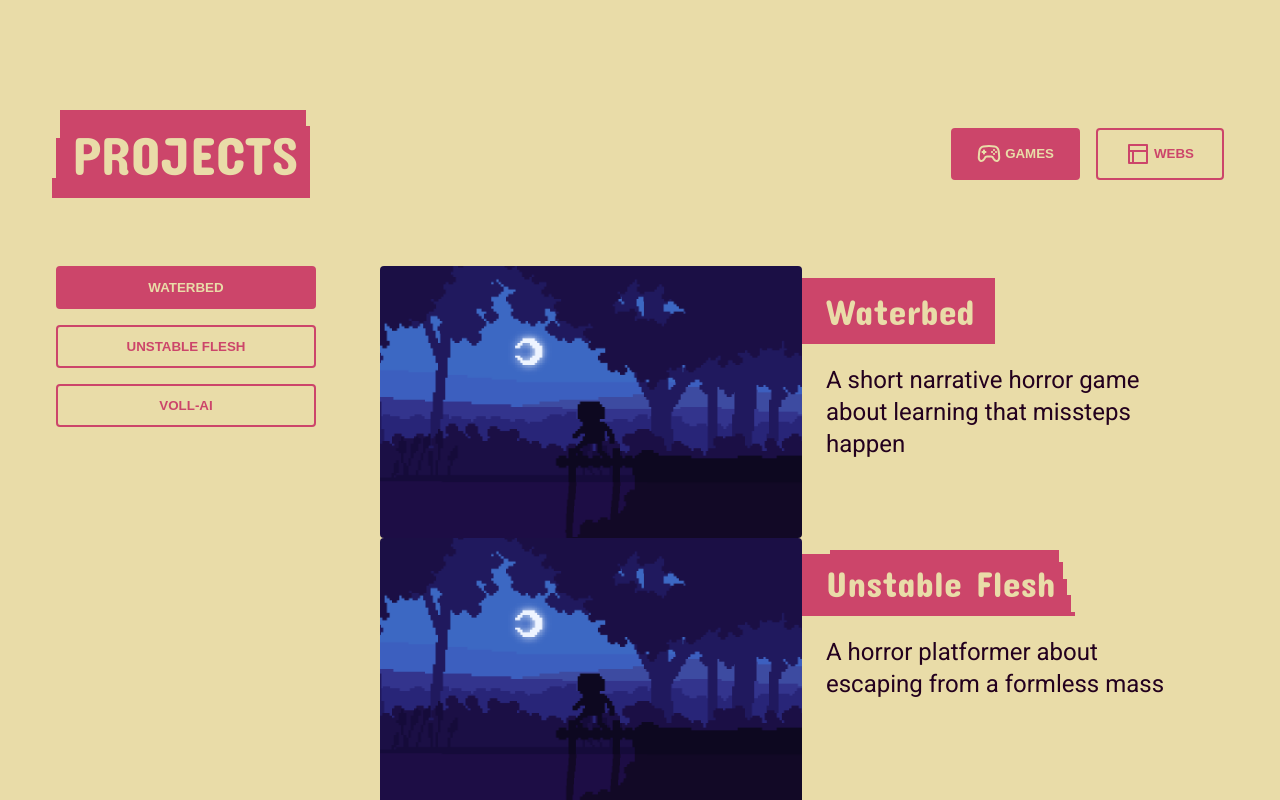
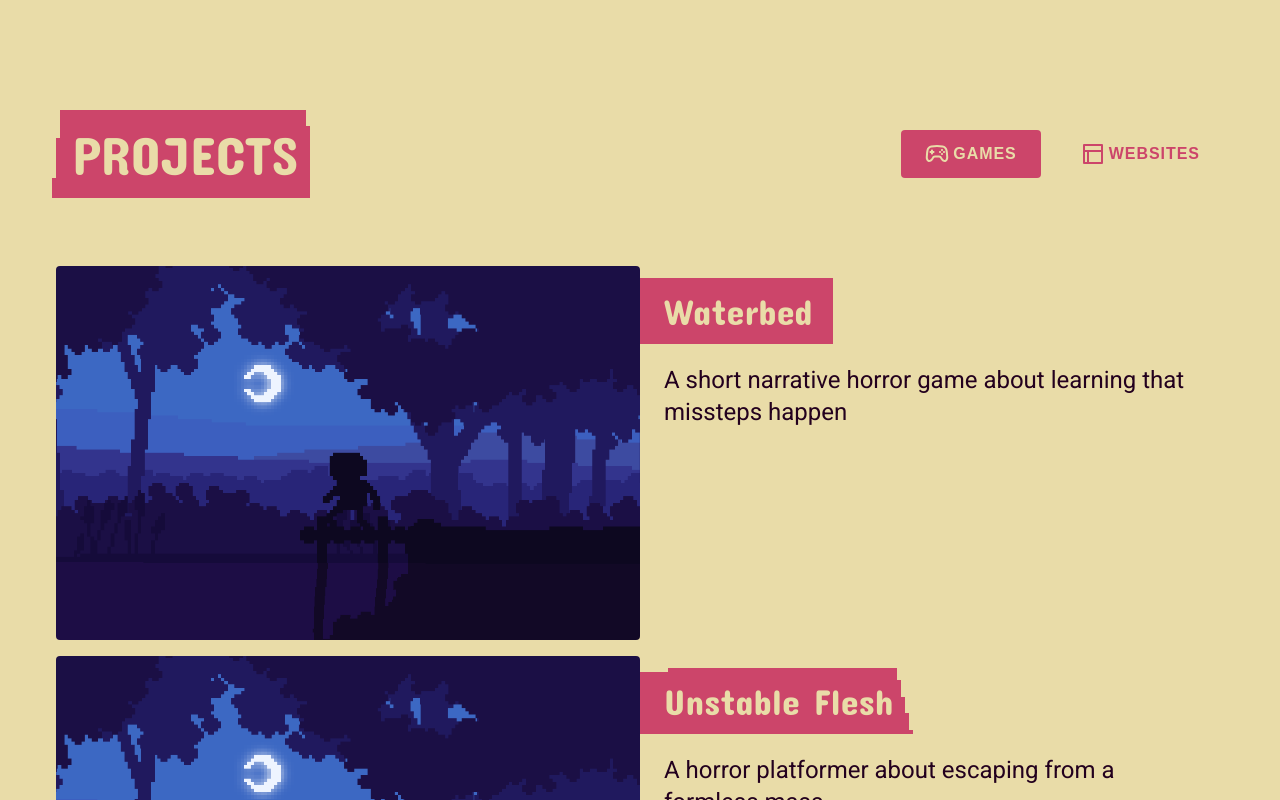
Before and after one commit to TanelMarran/portfolio, a Vue app: page / in a window 1280 px wide. Shown: the part 2480-3280 px from the top of the page. Built offline with nearby package versions, Linux system fonts and the light colour scheme.

Commit message:
[main] adds toggle animation to Projects.vue

```diff
--- a/src/assets/json/experience.json
+++ b/src/assets/json/experience.json
@@ -23,7 +23,7 @@
       ]
     },
     {
-      "name": "Webs",
+      "name": "Websites",
       "icon": "website",
       "items": [
         {
--- a/src/components/Button.vue
+++ b/src/components/Button.vue
@@ -13,9 +13,13 @@
   display: flex;
   align-items: center;
   justify-content: center;
-  border: 2px solid $color-brand-01;
+  //border: 2px solid $color-brand-01;
+  border: none;
   padding: 12px 24px;
   color: $color-brand-01;
+  font-size: 16px;
+  line-height: 20px;
+  letter-spacing: .06em;
   min-width: 128px;
   background: none;
   cursor: pointer;
--- a/src/components/Project.vue
+++ b/src/components/Project.vue
@@ -26,6 +26,7 @@ export interface ProjectProps {
   title: string,
   text: string,
   image?: string,
+  renderTrigger?: boolean,
 }
 
 const getImageUrl = (name) =>  {
@@ -35,13 +36,13 @@ const getImageUrl = (name) =>  {
 const props = withDefaults(defineProps<ProjectProps>(), {
   title: ''
 })
+
 </script>
 
 <style lang="scss">
 .project {
   display: flex;
   border: 8px;
-
 }
 
 .project__head {
--- a/src/components/Projects.vue
+++ b/src/components/Projects.vue
@@ -19,28 +19,16 @@
       </div>
     </div>
     <div class="projects__body">
-      <div class="projects__lists">
-        <template v-for="(group, index) in data.groups" :key="index">
-          <div v-show="activeGroup.name === group.name" class="projects__list">
-            <Button
-                @click="activeProject = itemIndex"
-                type="button"
-                v-for="(item, itemIndex) in group.items"
-                :key="itemIndex"
-                class="projects__list-item"
-                :class="activeProject === itemIndex && 'is-active'"
-            >
-              {{ item.title }}
-            </Button>
-          </div>
-        </template>
-      </div>
       <div class="projects__display">
-        <template v-for="(group, index) in data.groups" :key="index">
-          <template v-for="(project, projectIndex) in group.items" :key="projectIndex">
-            <Project v-show="activeGroup.name === group.name" v-bind="project"/>
+          <template v-for="(group, index) in data.groups" :key="index">
+            <Transition name="list" :duration="900">
+              <div v-show="activeGroup.name === group.name" class="projects__list">
+                <template v-for="(project, projectIndex) in group.items" :key="projectIndex">
+                    <Project v-bind="project"/>
+                </template>
+              </div>
+            </Transition>
           </template>
-        </template>
       </div>
     </div>
   </div>
@@ -68,6 +56,33 @@ const changeGroup = (newGroup) => {
 </script>
 
 <style lang="scss">
+@keyframes projects-in {
+  from {
+    opacity: 0;
+  }
+
+  40% {
+    opacity: 0;
+  }
+
+  100% {
+    opacity: 1;
+  }
+}
+
+@keyframes projects-out {
+  0% {
+    opacity: 1;
+  }
+
+  60% {
+    opacity: 0;
+  }
+
+  to {
+    opacity: 0;
+  }
+}
 
 .projects {
   margin: 128px 0;
@@ -88,6 +103,17 @@ const changeGroup = (newGroup) => {
   display: flex;
   flex-direction: column;
   gap: 16px;
+
+  &.list-enter-active {
+    animation: projects-in 1000ms;
+  }
+
+  &.list-leave-active {
+    animation: projects-out 1000ms;
+    position: absolute;
+    left: 0;
+    right: 0;
+  }
 }
 
 .projects__body {
@@ -101,10 +127,9 @@ const changeGroup = (newGroup) => {
 }
 
 .projects__display {
+  position: relative;
   display: flex;
+  gap: 32px;
   flex-direction: column;
-
-  flex: 1 1 75%;
-  padding-left: 32px;
 }
 </style>
--- a/src/components/WiggleBackground.vue
+++ b/src/components/WiggleBackground.vue
@@ -6,7 +6,7 @@
 
 <script setup lang="ts">
 import * as THREE from 'three'
-import {onMounted, Ref, ref} from 'vue'
+import {defineExpose, onMounted, Ref, ref} from 'vue'
 
 const renderer: Ref<THREE.WebGLRenderer> = ref(null)
 
@@ -31,7 +31,6 @@ const createPlane = (): THREE.Mesh => {
   return new THREE.Mesh(shapeGeometry, material)
 }
 
-onMounted(() => {
 const scene = new THREE.Scene()
 const camera = new THREE.OrthographicCamera()
 
@@ -48,12 +47,7 @@ onMounted(() => {
 plane3.position.z = 10
 camera.lookAt(plane.position)
 
-  renderer.value = new THREE.WebGLRenderer({ canvas: backgroundCanvas.value, alpha: true })
-  renderer.value.setPixelRatio(.25)
-
 const render = () => {
-    setTimeout(render, 200)
-
   if (renderer.value && containerRef.value) {
     renderer.value.render(scene, camera)
     renderer.value.setSize(containerRef.value.offsetWidth, containerRef.value.offsetHeight)
@@ -64,7 +58,19 @@ onMounted(() => {
     plane3.visible = flooredTimer % 3 == 2
   }
 }
+
+defineExpose({render})
+
+onMounted(() => {
+  renderer.value = new THREE.WebGLRenderer({ canvas: backgroundCanvas.value, alpha: true })
+  renderer.value.setPixelRatio(.25)
+
+  const renderLoop = () => {
+    setTimeout(renderLoop, 200)
     render()
+  }
+
+  renderLoop()
 })
 </script>
 
```
Lines whose indentation alone changed are shown as unchanged.
